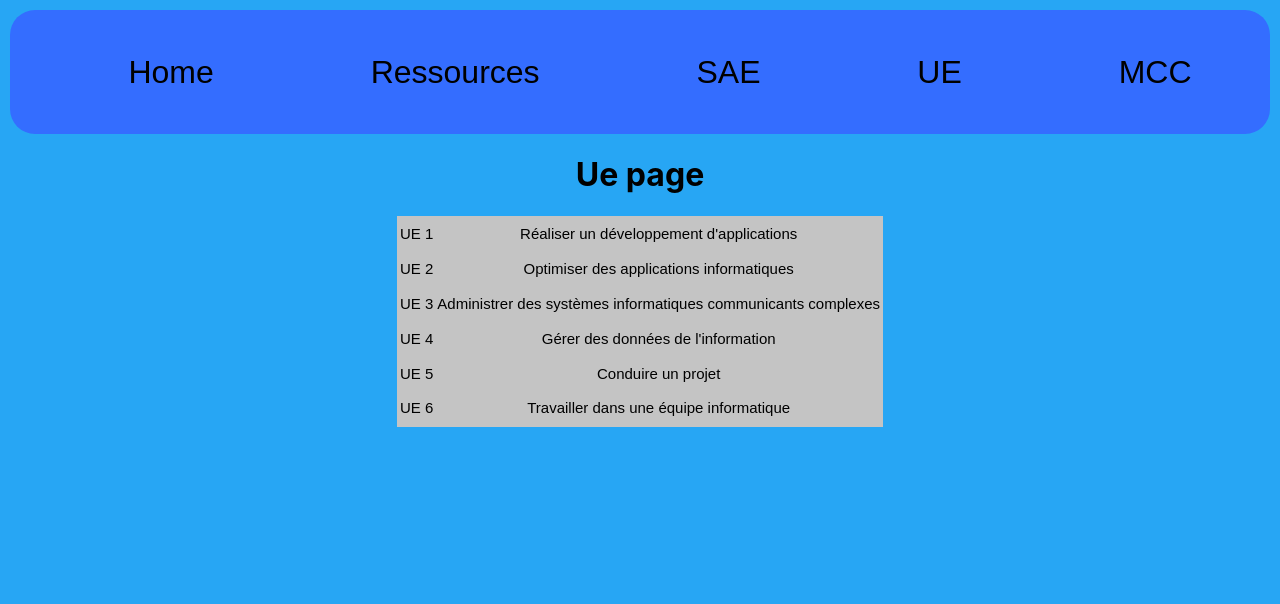
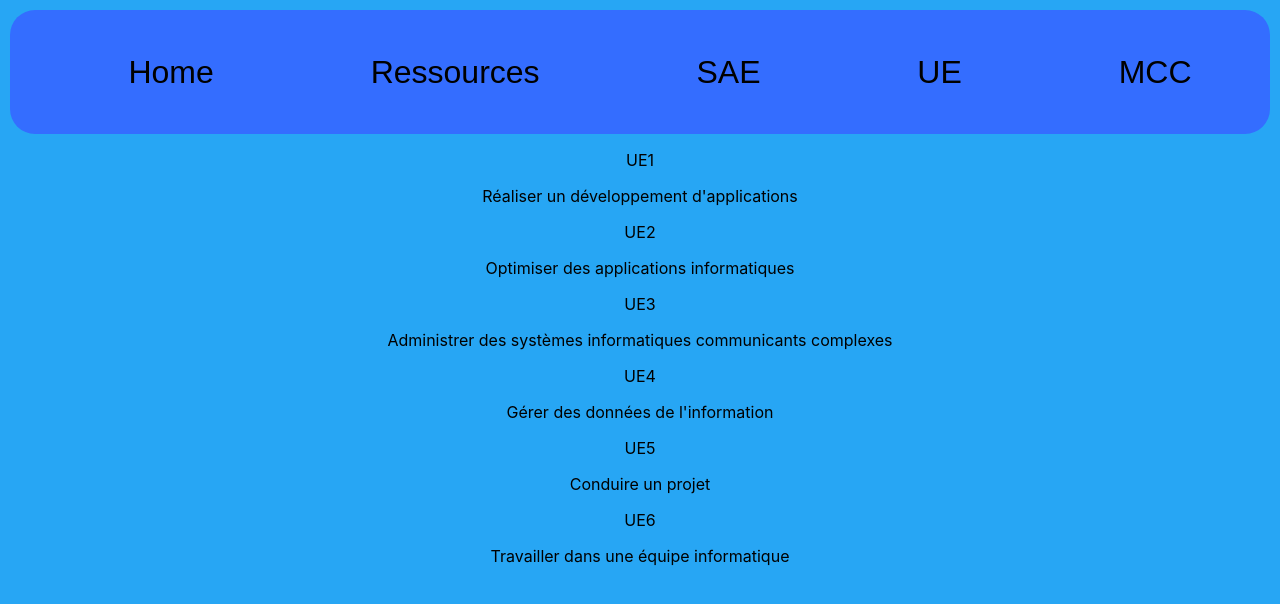
Before and after one commit to SteveRothier/ProjetS4, a React (Create React App) app: page /Ue in a window 1280 px wide. Shown: the top 604 px of the page. Built offline with nearby package versions, Linux system fonts and the light colour scheme; data requests are answered from the project's data file.

Commit message:
Modification du composant UE(api)

```diff
--- a/src/component/FetchUe.js
+++ b/src/component/FetchUe.js
@@ -1,12 +1,32 @@
 import React from 'react';
-import UeItem from './UeItem';
+import UeList from './UeList';
 
-export function FetchUe({ue}) {
-    return (
-        <>
-            {ue.map(data => <UeItem key={data.id} data={data}/>)}
-        </>
-    );
+const url = 'http://localhost:8000/ue';
+
+export class FetchUe extends React.Component {
+    constructor(props) {
+        super(props);
+        this.state = {
+            ue: [],
+        };
+    }
+
+    componentDidMount(){
+        fetch(url)
+            .then((response) => response.json())
+            .then(data => {
+                this.setState({ue: data})
+            });
 }
 
+    render(){
+        const {ue} = this.state;
+        console.log(ue)
+        return(
+            <UeList data={ue}/>
+        )
+    }
+}
+
+
 export default FetchUe;
--- a/src/component/UeItem.js
+++ b/src/component/UeItem.js
@@ -1,17 +1,15 @@
 import React from 'react';
 
-export function UeItem({data}) {
-
-    const {
-        id,
-        libUE
-    } = data
-    return (
-        <tr>
-            <td>UE {id}</td>
-            <td>{libUE}</td>
-        </tr>
+export function UeItem({data,...props}) {
+    const {id,libUE} = data;
+    console.log(data);
+    return(
+        <>
+        <p>UE{id}</p>
+        <p>{libUE}</p>
+        </>
     );
 }
 
+
 export default UeItem;
--- /dev/null
+++ b/src/component/UeList.js
@@ -0,0 +1,19 @@
+import React from 'react';
+import PropTypes from 'prop-types';
+import UeItem from './UeItem.js'
+
+
+
+export function UeList({data}) {
+    console.log(data)
+    return(
+        <div>
+            {data.map( element =>
+            <UeItem data={element}/>
+            )}
+        </div>
+    )
+
+}
+
+export default UeList;
--- a/src/page/Ue.js
+++ b/src/page/Ue.js
@@ -3,47 +3,7 @@ import FetchUe from "../component/FetchUe";
 function Ue() {
   return (
     <div className="infoUe">
-      <h1>Ue page</h1>
-
-      <table>
-        <tbody>
-        <FetchUe
-          ue={[
-            {
-              "id": 1,
-              "idSemestre": 1,
-              "libUE": "Réaliser un développement d'applications"
-            },
-            {
-              "id": 2,
-              "idSemestre": 1,
-              "libUE": "Optimiser des applications informatiques"
-            },
-            {
-              "id": 3,
-              "idSemestre": 1,
-              "libUE": "Administrer des systèmes informatiques communicants complexes"
-            },
-            {
-              "id": 4,
-              "idSemestre": 1,
-              "libUE": "Gérer des données de l'information"
-            },
-            {
-              "id": 5,
-              "idSemestre": 1,
-              "libUE": "Conduire un projet"
-            },
-            {
-              "id": 6,
-              "idSemestre": 1,
-              "libUE": "Travailler dans une équipe informatique"
-            }
-          ]}
-        ></FetchUe>
-        </tbody>
-
-      </table>
+        <FetchUe></FetchUe>
     </div>
   );
 }
```
Also changed, not shown: src/component/SaeList.js (added).
